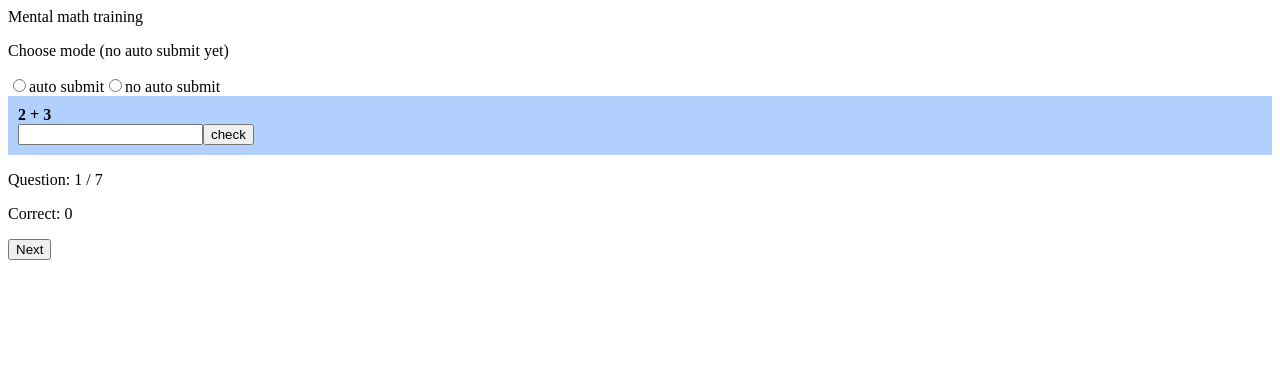
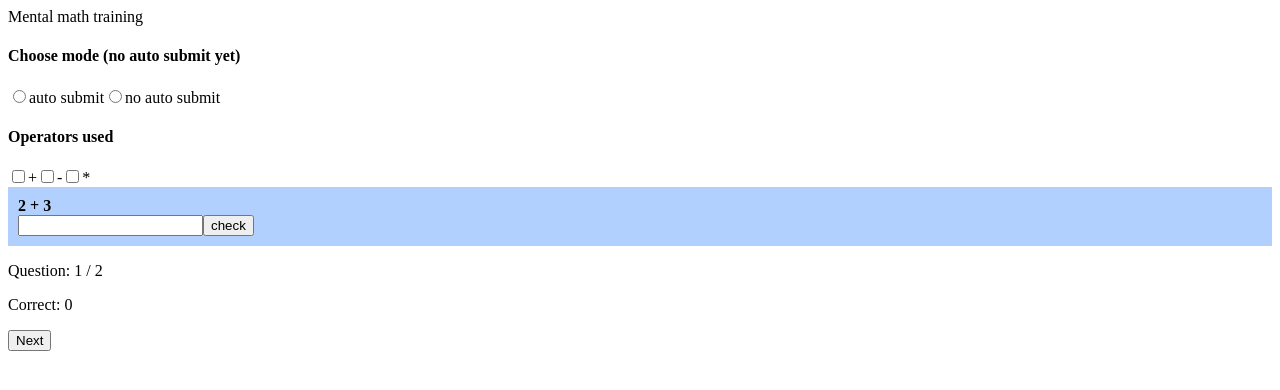
Before and after one commit to ViLP357/speedMathTraining, a React (Vite) app in the folder frontend/speedMathTrainingFrontend/: page / in a window 1280 px wide. Shown: the top 390 px of the page. Built offline with nearby package versions, Linux system fonts and the light colour scheme.

Commit message:
operator selection works

```diff
--- a/frontend/speedMathTrainingFrontend/src/App.tsx
+++ b/frontend/speedMathTrainingFrontend/src/App.tsx
@@ -1,15 +1,30 @@
 import './App.css'
-
+import { useState } from 'react';
+import type { Operators } from "./types"
 import QuestionArea from './components/QuestionArea';
 
 const App = () => {
   const siteName = "Mental math training";
+  const [operators, setOperators] = useState<Operators>({
+    addition: false,
+    subtraction: false,
+    multiplication: false,
+  });
+
+  const handleOperatorChange = (e : React.ChangeEvent<HTMLInputElement>) => {
+    const {checked} = e.target
+    const operator = e.target.name as keyof Operators
+    setOperators(prev => ({
+      ...prev,
+      [operator]: checked
+    }))
+  }
 
   return (
     <div>
 
       {siteName}
-      <p>Choose mode (no auto submit yet)</p>
+      <h4>Choose mode (no auto submit yet)</h4>
       <form >
         <input type = "radio" id="auto_subit" name= "gamemode" value="auto_submit"/>
         <label>auto submit</label>
@@ -17,7 +32,16 @@ const App = () => {
         <label>no auto submit</label>
       </form>
 
-    <QuestionArea/>
+      <h4>Operators used</h4>
+
+      <form>
+        <input type = "checkbox" name = "addition" checked={operators.addition} onChange={handleOperatorChange}/>+
+        <input type = "checkbox" name="subtraction" checked={operators.subtraction} onChange={handleOperatorChange}/>-
+        <input type = "checkbox" name="multiplication" checked={operators.multiplication} onChange={handleOperatorChange}/>*
+
+      </form>
+
+    <QuestionArea acceptedOperators ={operators}/>
     </div>
   )
 }
--- a/frontend/speedMathTrainingFrontend/src/components/QuestionArea.tsx
+++ b/frontend/speedMathTrainingFrontend/src/components/QuestionArea.tsx
@@ -1,4 +1,4 @@
-import type { Question } from "../types"
+import type { Question,QuestionAreaProps } from "../types"
 import { useState } from 'react'
 import React from 'react';
 import QuestionForm from "./QuestionForm";
@@ -8,21 +8,20 @@ const nextQuestion =  (setQuestionNumber : React.Dispatch<React.SetStateAction<n
   setQuestionNumber(questionNumber + 1)
 }
 
-const operators = ["+", "-", "*"]
-
-const generateQuestion = () => {
-  console.log(operators[0])
-  console.log(operators[Math.floor(Math.random()*3)])
+const generateQuestion = (operators : string[]) => {
   const q = {
     val1: Math.floor(Math.random()*10),
     val2: Math.floor(Math.random()*10),
-    operator: operators[Math.floor(Math.random()*3)],
+    operator: operators[Math.floor(Math.random()*operators.length)],
   }
   return q;
 }
 
-const QuestionArea = () => {
+const QuestionArea = ({acceptedOperators} : QuestionAreaProps) => {
+  console.log(`acc ${acceptedOperators}`);
 
+  const operators: string[] = []
+  //"+", "-", "*"
   const handleAnswer = (isCorrect : boolean) => {
     if (isCorrect) {
       setCorrect(correct+1);
@@ -50,11 +49,24 @@ const QuestionArea = () => {
     }
   ]
 
-  for (let i = 0; i<5;i++) {
-    questionList.push(generateQuestion());
+  console.log(acceptedOperators)
+  if (acceptedOperators.addition === true) {
+    operators.push('+')
+  }
+    if (acceptedOperators.subtraction === true) {
+    operators.push('-')
+  }
+  if (acceptedOperators.multiplication === true) {
+    operators.push('*')
   }
 
-  console.log(questionList)
+  if (operators.length>0) {
+    for (let i = 0; i<5;i++) {
+      questionList.push(generateQuestion(operators));
+    }
+  }
+  console.log(operators)
+  console.log(`Questions ${questionList}`)
 
   if (questionNumber<questionList.length) {
     return (
@@ -63,8 +75,6 @@ const QuestionArea = () => {
             <p>Question: {questionNumber+1} / {questionList.length}</p>
             <p>Correct: {correct}</p>
             <button onClick={() => nextQuestion(setQuestionNumber, questionNumber)}>Next</button>
-
-
         </div>
     )
   }
```
Also changed, not shown: frontend/speedMathTrainingFrontend/src/types.ts (+10 -0 lines).
